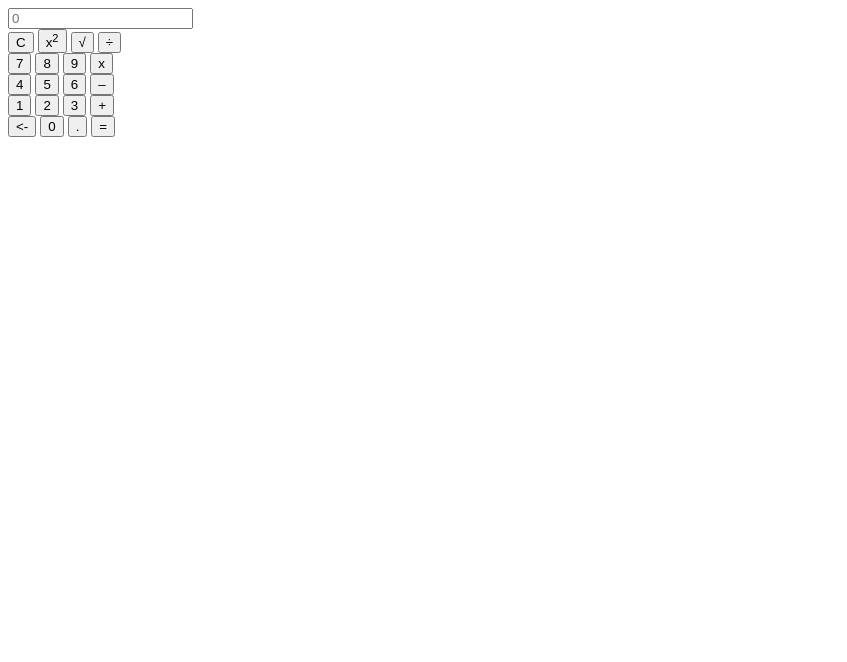
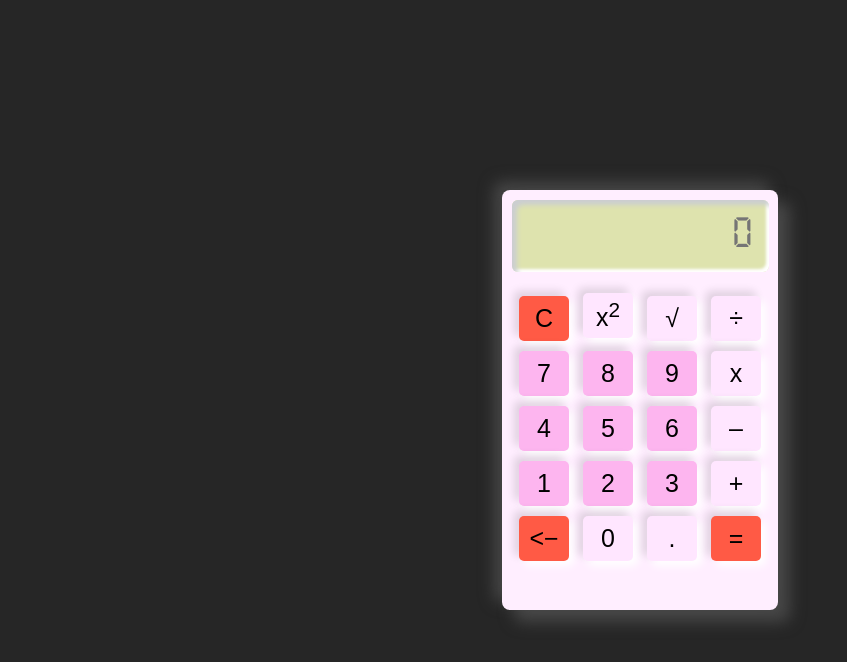
Before and after one commit to katerinka228/calculator, a plain HTML site: page index.html in a window 1280 px wide. Shown: the whole page, without its empty margins (0-847 px from the left). Drawn offline with Linux system fonts and the light colour scheme.

Commit message:
добавила дизайн калькулятору

```diff
--- a/index.html
+++ b/index.html
@@ -3,6 +3,7 @@
 <head>
     <meta charset="UTF-8">
     <title>Calculator</title>
+    <link rel="stylesheet" href="style.css">
 </head>
 <body>
     <div class="container">
@@ -18,25 +19,25 @@
           <button class="btn">÷</button>
         </div>
         <div class="row">
-          <button class="btn">7</button>
-          <button class="btn">8</button>
-          <button class="btn">9</button>
+          <button class="btn number">7</button>
+          <button class="btn number">8</button>
+          <button class="btn number">9</button>
           <button class="btn">x</button>
         </div>
         <div class="row">
-          <button class="btn">4</button>
-          <button class="btn">5</button>
-          <button class="btn">6</button>
+          <button class="btn number">4</button>
+          <button class="btn number">5</button>
+          <button class="btn number">6</button>
           <button class="btn">–</button>
         </div>
         <div class="row">
-          <button class="btn">1</button>
-          <button class="btn">2</button>
-          <button class="btn">3</button>
+          <button class="btn number">1</button>
+          <button class="btn number">2</button>
+          <button class="btn number">3</button>
           <button class="btn">+</button>
         </div>
         <div class="row">
-          <button onclick="backSpace()"><-</button>
+          <button onclick="backSpace()"><−</button>
           <button class="btn">0</button>
           <button class="btn">.</button>
           <button onclick="equal()">=</button>
--- a/script.js
+++ b/script.js
@@ -1,5 +1,12 @@
 let screen = document.querySelector("#screen");
 let btn = document.querySelectorAll(".btn");
+
+
+window.onload = function () {
+    if (localStorage.getItem("calculatorInput")) {
+        screen.value = localStorage.getItem("calculatorInput");
+    }
+};
 
 for (item of btn) {
     item.addEventListener("click", (e) => {
@@ -13,9 +20,9 @@ for (item of btn) {
         }
 
         correctInput(btnText);
-    })
+        saveToLocalStorage();
+    });
 }
-
 
 let equal = function () {
     if (screen.value !== '') {
@@ -24,28 +31,32 @@ let equal = function () {
         } else {
             screen.value = eval(screen.value);
         }
+        saveToLocalStorage();
     }
 };
 
 let sqrt = function () {
     if (screen.value >= 0) {
         screen.value = Math.sqrt(screen.value);
-    }
-    else {
+    } else {
         screen.value = 'Ошибка';
     }
+    saveToLocalStorage();
 };
 
 let pow = function () {
     screen.value = Math.pow(screen.value, 2);
+    saveToLocalStorage();
 };
 
 let backSpace = function () {
     screen.value = screen.value.substring(0, screen.value.length - 1);
+    saveToLocalStorage();
 };
 
 let clearAll = function () {
     screen.value = "";
+    saveToLocalStorage();
 };
 
 let correctInput = function (textBtn) {
@@ -61,4 +72,8 @@ let correctInput = function (textBtn) {
             screen.value += textBtn;
         }
     }
-}
+};
+
+let saveToLocalStorage = function () {
+    localStorage.setItem("calculatorInput", screen.value);
+};
--- /dev/null
+++ b/style.css
@@ -0,0 +1,83 @@
+@font-face {
+    font-family: 'Technology.ttf';
+    src: url('./fonts/Technology.ttf');
+    font-style: normal;
+}
+
+body
+{
+    padding: 0;
+    margin: 0;
+    display: flex;
+    justify-content: center;
+    align-items: center;
+    min-height: 100vh;
+    background: rgba(0, 0, 0, 0.85);
+}
+
+.container
+{
+    background: #ffeeff;
+    width: 20%;
+    height: 50vh;
+    padding: 10px;
+    border-radius: 8px;
+    box-shadow: 12px 12px 15px #474747,
+                -8px -8px 15px #474747;
+}
+
+.display #screen
+{
+    width: 93%;
+    height: 70px;
+    font-size: 43px;
+    outline: none;
+    border: none;
+    text-align: right;
+    padding-right: .4em;
+    background: #dee3ae;
+    border-radius: 6px;
+    box-shadow: inset 5px 5px 5px #cbced1, inset -3px -3px 3px #ffffff;
+    font-family: 'Technology.ttf', sans-serif;
+
+}
+.row .btn.number {
+    background: #fdb5ef;
+
+}
+.buttons
+{
+    width: 100%;
+    margin-top: 1em;
+    display: flex;
+    justify-content: center;
+    align-items: center;
+    flex-direction: column;
+}
+
+.buttons .row button
+{
+    background: #ffe6ff;
+    width: 50px;
+    height: 45px;
+    border: none;
+    font-size: 25px;
+    outline: none;
+    margin: 5px;
+    border-radius: 5px;
+    box-shadow: 5px 5px 8px #ffffff,
+                -5px -5px 8px  #00000020;
+    transition: .1s;
+}
+
+.buttons .row button:hover
+{
+    box-shadow: inset 3px 3px 3px rgba(16, 16, 16, .1), inset -5px -5px 8px rgba(255, 255, 255, 0.45);
+    background: #ffcefd;
+}
+
+button[onclick="clearAll()"],
+button[onclick="backSpace()"],
+button[onclick="equal()"] {
+    background: #ff5a45 !important;
+}
```
Also changed, not shown: package.json (deleted, +0 -10 lines).
